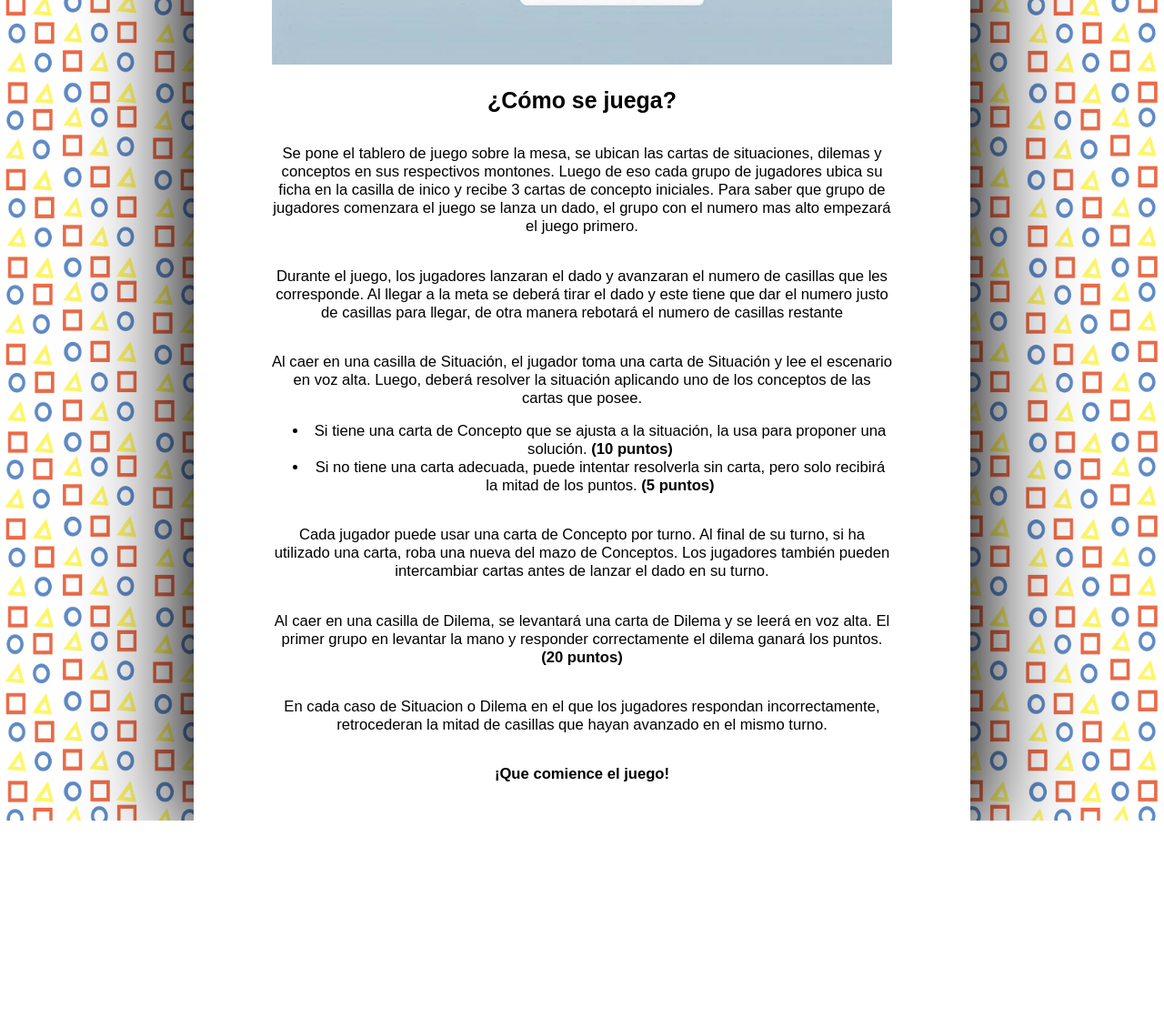
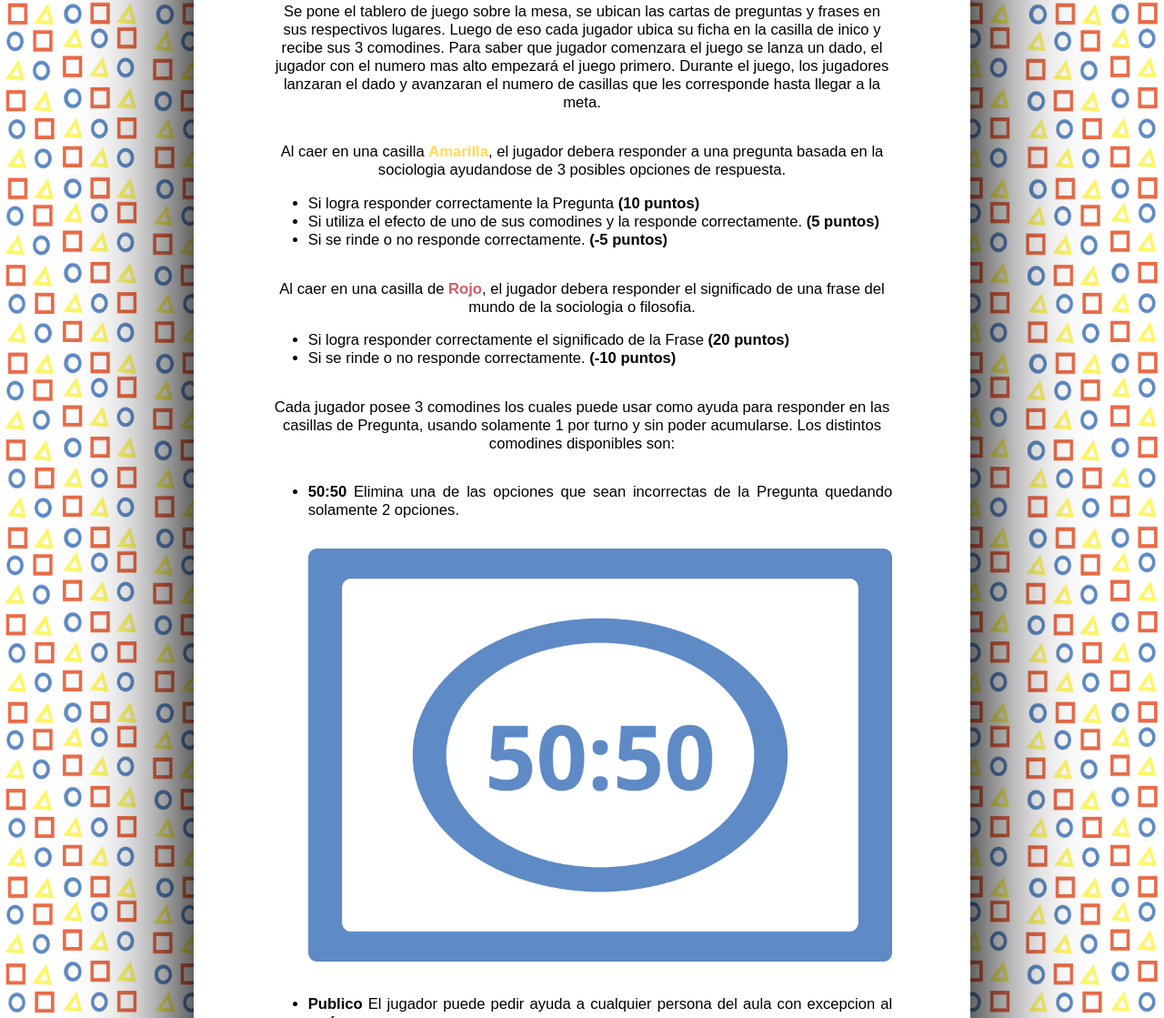
Before and after one commit to Benjok08/Pagina-Mente-y-Sociedad-juego, a plain HTML site: page index.html in a window 1280 px wide. Shown: the part 1053-2172 px from the top of the page at 91% size. Before the commit the page ends 1955 px from the top, so only its background shows below. Drawn offline with Linux system fonts and the light colour scheme.

Commit message:
Cambio 18/09
Cambio total del juego, añadir nuevas mecánicas, etc.

```diff
--- a/css/index.css
+++ b/css/index.css
@@ -35,6 +35,15 @@ p{
     margin-top: 5%;
 }
 
+ul{
+    text-align: justify;
+}
+
+.liComodin{
+    margin-bottom: 5%;
+    margin-top: 5%;
+}
+
 @media(max-width: 992px){
     #Fondo{
     font-size: 100%;
@@ -44,7 +53,7 @@ p{
     }
 
     #Cuerpo{
-        opacity: 90%;
+        opacity: 92%;
         z-index: -1;
         background-size: 50%;
     }
--- a/index.html
+++ b/index.html
@@ -12,29 +12,43 @@
         <div>
             <h1>Bienvenido a Mente y Sociedad</h1>
             <h3>Descubre cómo la psicología y la sociología influyen en cada aspecto de nuestras vidas.</h3>
-            <p>"Mente y Sociedad" es juego didáctico diseñado para aquellos que desean explorar las complejas interacciones entre los procesos mentales y el entorno social. A través de situaciones y dilemas éticos, los jugadores profundizarán en conceptos clave de la psicología y la sociología, todo mientras se divierten y compiten por puntos.</p>
-
-            <h3>Objetivo del juego</h3>
-            <p>"Mente y Sociedad" desafía a los jugadores a resolver problemas cotidianos y dilemas éticos utilizando su comprensión social. Cada turno pone a prueba su capacidad de tomar decisiones éticas, empatizar con los demás, y reflexionar sobre cómo el comportamiento humano está moldeado por las estructuras sociales y psicológicas.</p>
+            <p>"Mente y Sociedad" es juego didáctico diseñado para aquellos que desean reforzar aquellos conocimientos aprendidos por medio de la sociologia. A través de diversas preguntas y comprensiones, los jugadores profundizarán en conceptos clave de la psicología y la sociología, todo mientras se divierten y compiten por puntos.</p>
 
             <img src="./images/OIG3.jpeg" alt="imagen bien epica en 4k">
 
             <h2>¿Cómo se juega?</h2>
-            <p>Se pone el tablero de juego sobre la mesa, se ubican las cartas de situaciones, dilemas y conceptos en sus respectivos montones. Luego de eso cada grupo de jugadores ubica su ficha en la casilla de inico y recibe 3 cartas de concepto iniciales. Para saber que grupo de jugadores comenzara el juego se lanza un dado, el grupo con el numero mas alto empezará el juego primero.</p>
+            <p>Se pone el tablero de juego sobre la mesa, se ubican las cartas de preguntas y frases en sus respectivos lugares. Luego de eso cada jugador ubica su ficha en la casilla de inico y recibe sus 3 comodines. Para saber que jugador comenzara el juego se lanza un dado, el jugador con el numero mas alto empezará el juego primero. Durante el juego, los jugadores lanzaran el dado y avanzaran el numero de casillas que les corresponde hasta llegar a la meta.</p>
 
-            <p>Durante el juego, los jugadores lanzaran el dado y avanzaran el numero de casillas que les corresponde. Al llegar a la meta se deberá tirar el dado y este tiene que dar el numero justo de casillas para llegar, de otra manera rebotará el numero de casillas restante</p>
-
-            <p>Al caer en una casilla de Situación, el jugador toma una carta de Situación y lee el escenario en voz alta. Luego, deberá resolver la situación aplicando uno de los conceptos de las cartas que posee.</p>
+            <p>Al caer en una casilla <strong><span style="color: #FFDB58;">Amarilla</span></strong>, el jugador debera responder a una pregunta basada en la sociologia ayudandose de 3 posibles opciones de respuesta.</p>
             <ul>
-                <li>Si tiene una carta de Concepto que se ajusta a la situación, la usa para proponer una solución. <strong>(10 puntos)</strong></li>
-                <li>Si no tiene una carta adecuada, puede intentar resolverla sin carta, pero solo recibirá la mitad de los puntos. <strong>(5 puntos)</strong></li>
+                <li>Si logra responder correctamente la Pregunta <strong>(10 puntos)</strong></li>
+                <li>Si utiliza el efecto de uno de sus comodines y la responde correctamente. <strong>(5 puntos)</strong></li>
+                <li>Si se rinde o no responde correctamente. <strong>(-5 puntos)</strong></li>
             </ul>
 
-            <p>Cada jugador puede usar una carta de Concepto por turno. Al final de su turno, si ha utilizado una carta, roba una nueva del mazo de Conceptos. Los jugadores también pueden intercambiar cartas antes de lanzar el dado en su turno.</p>
+            <p>Al caer en una casilla de <strong><span style="color: #CF5F69;">Rojo</span></strong>, el jugador debera responder el significado de una frase del mundo de la sociologia o filosofia.</p>
 
-            <p>Al caer en una casilla de Dilema, se levantará una carta de Dilema y se leerá en voz alta. El primer grupo en levantar la mano y responder correctamente el dilema ganará los puntos. <strong>(20 puntos)</strong></p>
+            <ul>
+                <li>Si logra responder correctamente el significado de la Frase <strong>(20 puntos)</strong></li>
+                <li>Si se rinde o no responde correctamente. <strong>(-10 puntos)</strong></ul>
+            </ul>
 
-            <p>En cada caso de Situacion o Dilema en el que los jugadores respondan incorrectamente, retrocederan la mitad de casillas que hayan avanzado en el mismo turno.</p>
+            <p>Cada jugador posee 3 comodines los cuales puede usar como ayuda para responder en las casillas de Pregunta, usando solamente 1 por turno y sin poder acumularse. Los distintos comodines disponibles son:</p>
+
+            <ul>
+                <li class="liComodin"><strong>50:50</strong> Elimina una de las opciones que sean incorrectas de la Pregunta quedando solamente 2 opciones. </li>
+
+                <img src="./images/1.png" alt="50:50">
+
+                <li class="liComodin"><strong>Publico</strong> El jugador puede pedir ayuda a cualquier persona del aula con excepcion al profesor. </li>
+
+                <img src="./images/2.png" alt="Publico">
+
+                <li class="liComodin"><strong>Cambio</strong> El jugador puede cambiar la Pregunta que le tocó por otra al azar. </li>
+
+                <img src="./images/3.png" alt="Cambio">
+
+            </ul>
 
             <p><strong>¡Que comience el juego!</strong></p>
 
```
Also changed, not shown: images/1.png (added), images/2.png (added), images/3.png (added).
